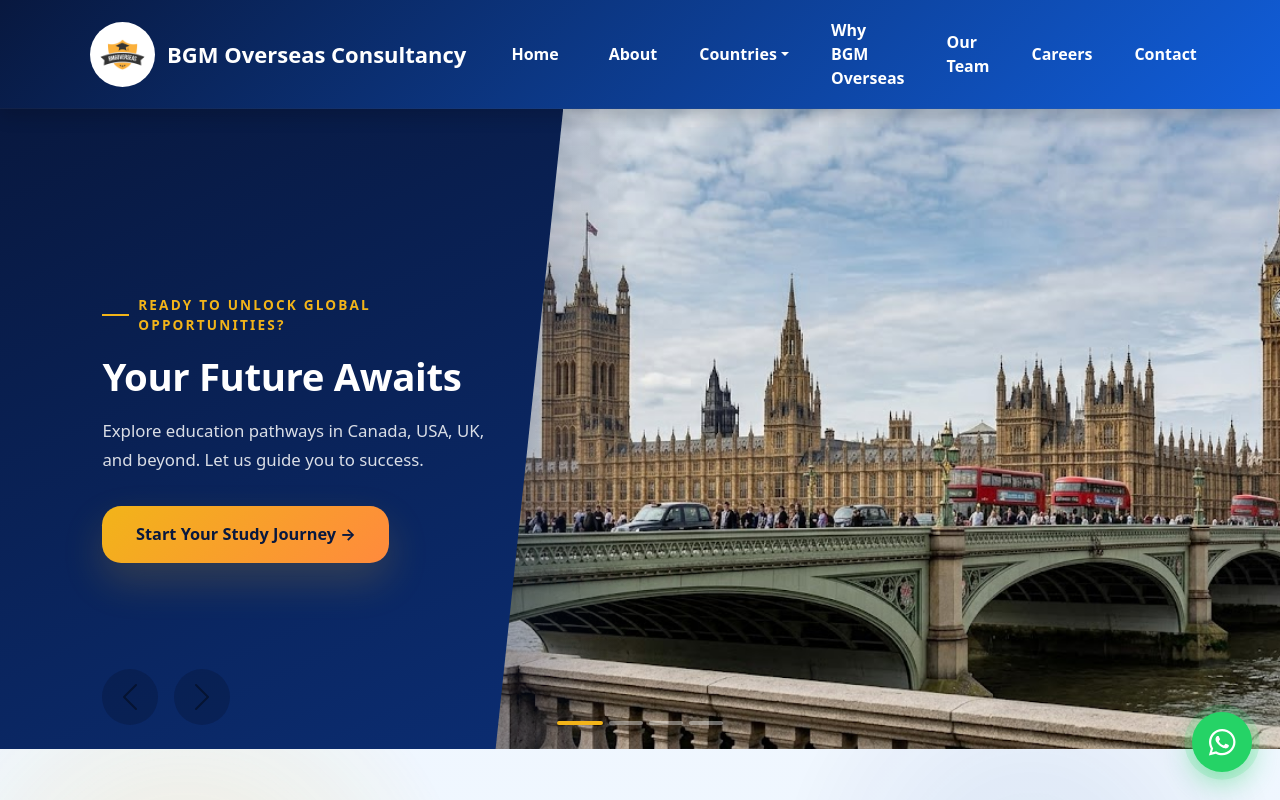
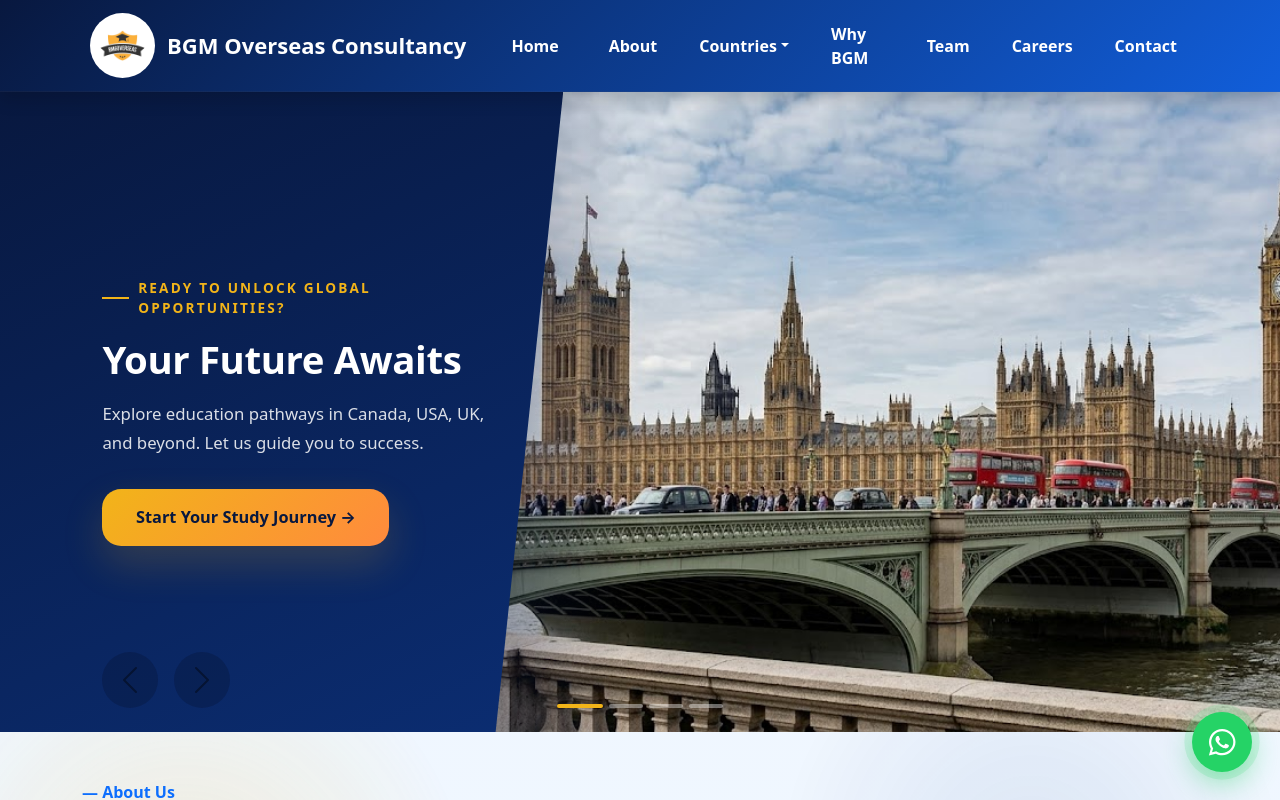
Before and after one commit to Venkat116-01/bgmoverseas, a React (Vite) app: page / in a window 1280 px wide. Shown: the top 800 px of the page. Built offline with nearby package versions, Linux system fonts and the light colour scheme; no server answers.

Commit message:
updated BGM Overseas website

```diff
--- a/index.html
+++ b/index.html
@@ -2,9 +2,9 @@
 <html lang="en">
   <head>
     <meta charset="UTF-8" />
-    <link rel="icon" type="image/svg+xml" href="/favicon.svg" />
+    <link rel="icon" type="image/png" href="/favicon.png" />
     <meta name="viewport" content="width=device-width, initial-scale=1.0" />
-    <title>vite-project</title>
+    <title>Bgm Overseas</title>
   </head>
   <body>
     <div id="root"></div>
--- a/src/assets/components/Navbar/Navbar.jsx
+++ b/src/assets/components/Navbar/Navbar.jsx
@@ -91,13 +91,13 @@ function Navbar() {
 
             <li className="nav-item">
               <Link className="nav-link" to="/why-bgm-overseas" onClick={handleNavLinkClick}>
-                Why BGM Overseas
+                Why BGM
               </Link>
             </li>
 
             <li className="nav-item">
               <Link className="nav-link" to="/our-team" onClick={handleNavLinkClick}>
-                Our Team
+              Team
               </Link>
             </li>
 
```
Also changed, not shown: public/favicon.png (added), 1 other file (tests, documents, lock files or other folders).
